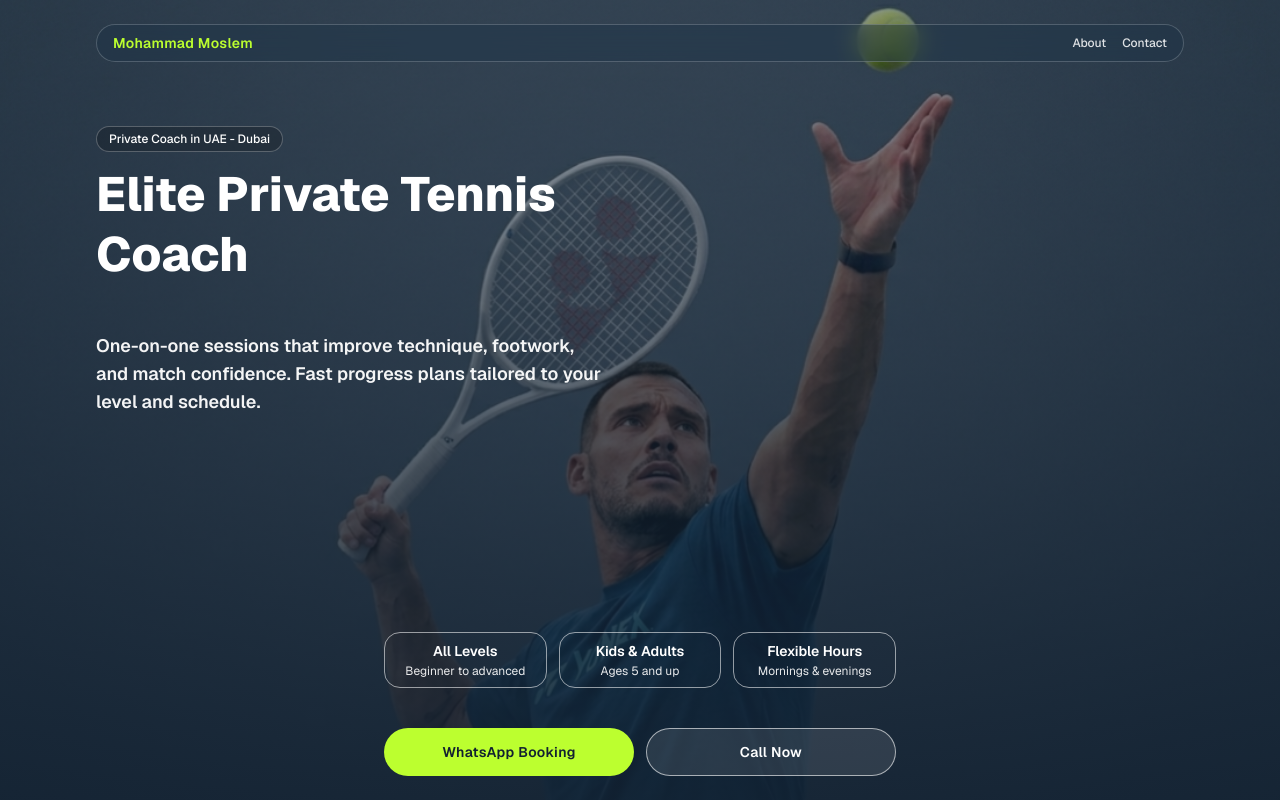
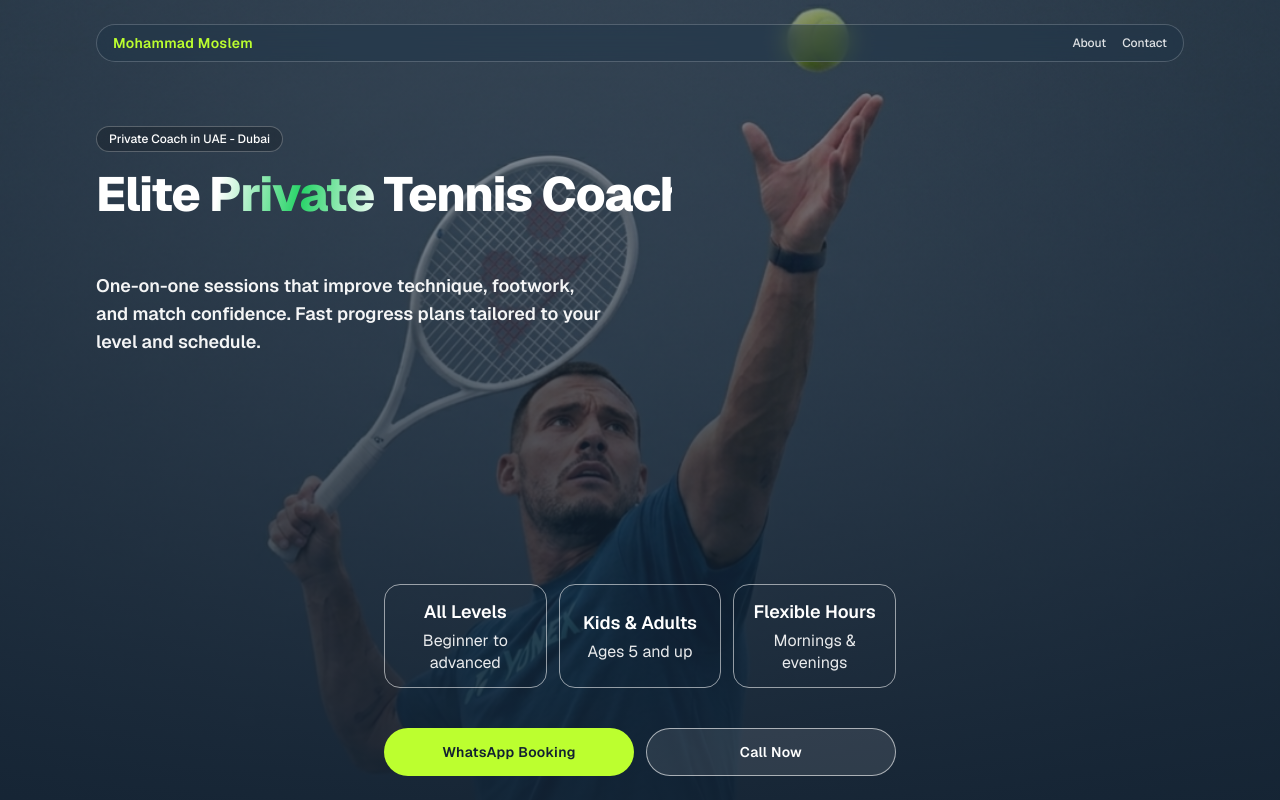
Before and after one commit to WhisperOfLove/tennis-coacher-web, a Next.js app: page / in a window 1280 px wide. Built offline with nearby package versions, Linux system fonts and the light colour scheme.

Commit message:
big change 3

```diff
--- a/src/app/globals.css
+++ b/src/app/globals.css
@@ -17,3 +17,31 @@ body {
   color: var(--foreground);
   font-family: var(--font-geist-sans), Arial, Helvetica, sans-serif;
 }
+
+@keyframes greenShineSweep {
+  0%,
+  74% {
+    background-position: 220% 50%;
+  }
+  86%,
+  100% {
+    background-position: -220% 50%;
+  }
+}
+
+.text-shine-green {
+  background-image: linear-gradient(
+    100deg,
+    #ffffff 0%,
+    #ffffff 44%,
+    #25d366 50%,
+    #ffffff 56%,
+    #ffffff 100%
+  );
+  background-size: 240% 100%;
+  background-position: 220% 50%;
+  -webkit-background-clip: text;
+  background-clip: text;
+  color: transparent;
+  animation: greenShineSweep 6.6s linear infinite;
+}
--- a/src/components/HeroSection.tsx
+++ b/src/components/HeroSection.tsx
@@ -13,7 +13,7 @@ export function HeroSection() {
   return (
     <section className="relative isolate h-[100svh] overflow-hidden text-white">
       <div
-        className="absolute inset-0 -z-20 bg-cover bg-center"
+        className="absolute inset-0 -z-20 bg-cover bg-center lg:bg-[position:72%_center]"
         style={{ backgroundImage: "url('/tennis.png')" }}
       />
       <div className="absolute inset-0 -z-10 bg-gradient-to-b from-[#122131]/45 via-[#122131]/68 to-[#122131]/92" />
@@ -37,7 +37,7 @@ export function HeroSection() {
           <p className="mb-3 inline-flex rounded-full border border-white/25 bg-black/20 px-3 py-1 text-xs font-medium">
             Private Coach in UAE - Dubai
           </p>
-          <h1 className="text-3xl font-extrabold leading-tight sm:text-5xl">
+          <h1 className="text-[1.7rem] font-extrabold leading-tight tracking-tight text-shine-green sm:text-5xl sm:whitespace-nowrap">
             Elite Private Tennis Coach
           </h1>
           <p
@@ -54,10 +54,10 @@ export function HeroSection() {
           {highlights.map((item) => (
             <article
               key={item.title}
-              className="rounded-2xl border border-white/55 px-2 py-2 text-center text-white sm:px-3"
+              className="flex min-h-[94px] flex-col items-center justify-center rounded-2xl border border-white/55 px-3 py-3 text-center text-white sm:min-h-[104px] sm:px-4 sm:py-3"
             >
-              <h3 className="text-xs font-semibold sm:text-sm">{item.title}</h3>
-              <p className="mt-0.5 text-[10px] leading-snug text-white/90 sm:text-xs">
+              <h3 className="text-[0.95rem] font-semibold sm:text-lg">{item.title}</h3>
+              <p className="mt-1 text-[0.82rem] leading-snug text-white/90 sm:text-base">
                 {item.subtitle}
               </p>
             </article>
```
